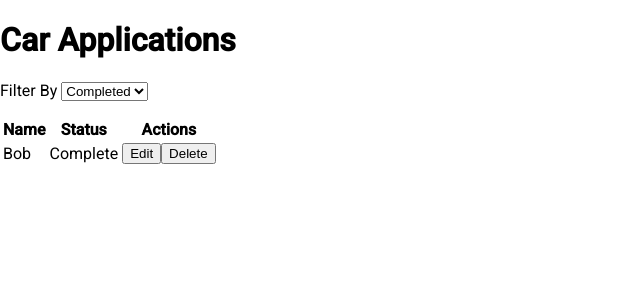
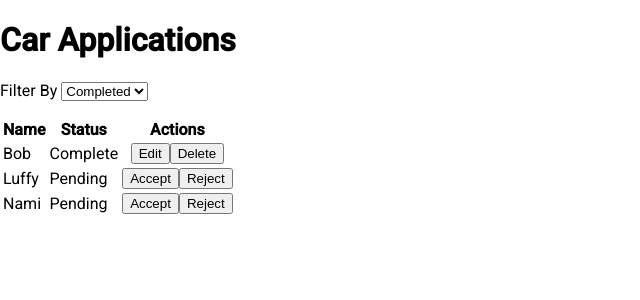
Before and after one commit to aaroncheungcompsci/SeniorProject, an Angular app in the folder karmecca-crm2/: page /admin in a window 1280 px wide. Shown: the top 300 px of the page, without its empty margins (0-640 px from the left). Built offline with nearby package versions, Linux system fonts and the light colour scheme.

Commit message:
configure add and reject buttons. add warning alert and onclick actions functions

```diff
--- a/karmecca-crm2/src/app/admin/admin.component.html
+++ b/karmecca-crm2/src/app/admin/admin.component.html
@@ -20,19 +20,102 @@
           </p>
 
 
-    <table>
+    <table id="applicants">
         <tr>
-            <th>Name</th>
-            <th>Status</th>
+            <th onclick="sortTable(0)">Name</th>
+            <th onclick="sortTable(1)">Status</th>
             <th>Actions</th>
         </tr>
         <tr>
              <td>Bob</td>
               <td>Complete</td>
               <!--These are the button for Actions and will need to configure onClick actions-->
-              <td><button type="submit">Edit</button> <button type="submit">Delete</button></td>
+              <td align="center"><button type="submit">Edit</button> <button type="submit">Delete</button></td>
         </tr>
+        <tr>
+          <td>Luffy</td>
+          <td>Pending</td>
+          <td align="center"><button type="submit">Accept</button><button onclick="rejectAlert() ">Reject</button></td>
+        </tr>
+        <tr>
+          <td>Nami</td>
+          <td>Pending</td>
+          <td align="center"><button type="submit">Accept</button><button onclick="rejectAlert() " type="submit">Reject</button></td>
+        </tr>
+
     </table>
+
+    <!--Sort function-->
+    <script>
+        function sortTable(n) {
+          var table, rows, switching, i, x, y, shouldSwitch, dir, switchcount = 0;
+          table = document.getElementById("applicants");
+          switching = true;
+          // Set the sorting direction to ascending:
+          dir = "asc";
+          /* Make a loop that will continue until
+          no switching has been done: */
+          while (switching) {
+            // Start by saying: no switching is done:
+            switching = false;
+            rows = table.rows;
+            /* Loop through all table rows (except the
+            first, which contains table headers): */
+            for (i = 1; i < (rows.length - 1); i++) {
+              // Start by saying there should be no switching:
+              shouldSwitch = false;
+              /* Get the two elements you want to compare,
+              one from current row and one from the next: */
+              x = rows[i].getElementsByTagName("TD")[n];
+              y = rows[i + 1].getElementsByTagName("TD")[n];
+              /* Check if the two rows should switch place,
+              based on the direction, asc or desc: */
+              if (dir == "asc") {
+                if (x.innerHTML.toLowerCase() > y.innerHTML.toLowerCase()) {
+                  // If so, mark as a switch and break the loop:
+                  shouldSwitch = true;
+                  break;
+                }
+              } else if (dir == "desc") {
+                if (x.innerHTML.toLowerCase() < y.innerHTML.toLowerCase()) {
+                  // If so, mark as a switch and break the loop:
+                  shouldSwitch = true;
+                  break;
+                }
+              }
+            }
+            if (shouldSwitch) {
+              /* If a switch has been marked, make the switch
+              and mark that a switch has been done: */
+              rows[i].parentNode.insertBefore(rows[i + 1], rows[i]);
+              switching = true;
+              // Each time a switch is done, increase this count by 1:
+              switchcount ++;
+            } else {
+              /* If no switching has been done AND the direction is "asc",
+              set the direction to "desc" and run the while loop again. */
+              if (switchcount == 0 && dir == "asc") {
+                dir = "desc";
+                switching = true;
+              }
+            }
+          }
+        }
+        </script>
+    <!--END OF SORT FUNCTION-->
+
+    <!--ALERTS FOR BUTTONS-->
+    <script>
+        function deleteAlert() {
+          alert("Are you sure you want to delete this applicant?");
+        }
+        </script>
+    <script>
+        function rejectAlert() {
+          alert("Are you sure you want to reject this applicant?");
+        }
+        </script>
+    <!--END OF ALERTS-->
 
   </body>
 </html>
```
Also changed, not shown: 1 other file (tests, documents, lock files or other folders).
